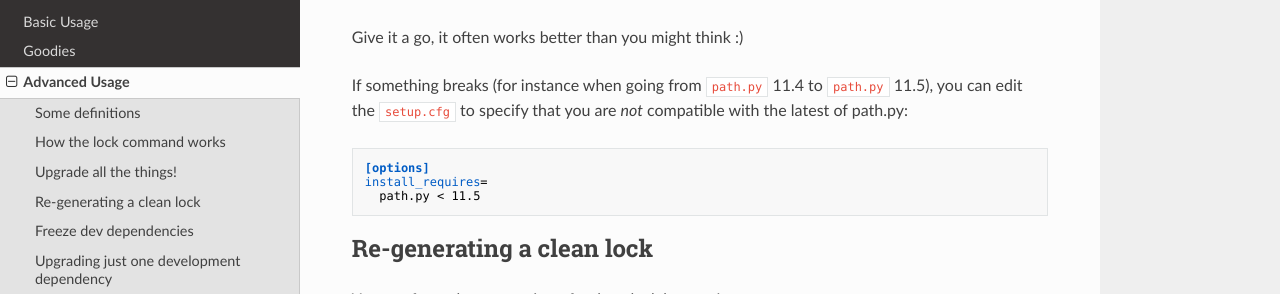
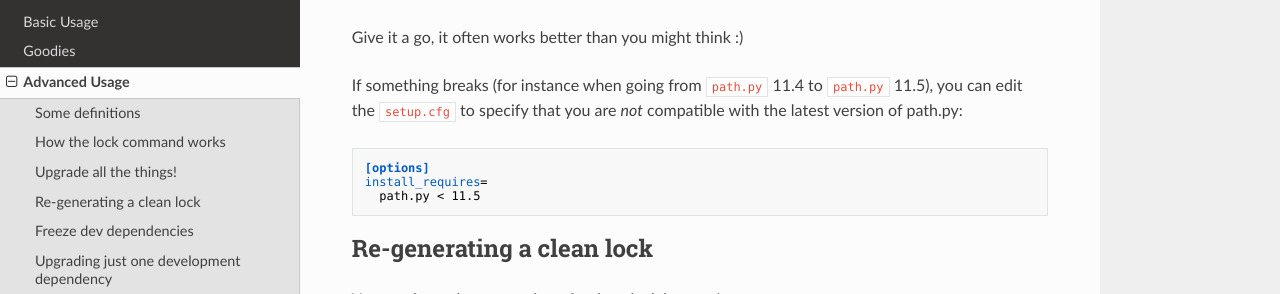
Before and after one commit to dmerejkowsky/dmenv, an MkDocs documentation site: the page built from docs/contents/advanced_usage.md, in a window 1280 px wide and 900 px high, scrolled down 1637 px. Shown: the part 157-451 px from the top of the window. Built offline with MkDocs 1.6.1, drawn with Linux system fonts in a browser that asks for light colours; nearby versions of some CDN libraries.

Commit message:
Fix some typos in the documentation

````diff
--- a/docs/contents/advanced_usage.md
+++ b/docs/contents/advanced_usage.md
@@ -90,7 +90,7 @@ Give it a go, it often works better than you might think :)
 
 If something breaks (for instance when going from `path.py` 11.4 to `path.py`
 11.5), you can edit the `setup.cfg` to specify that you are *not* compatible
-with the latest of path.py:
+with the latest version of path.py:
 
 ```ini
 [options]
````
Also changed, not shown: docs/contents/basic_usage.md (+1 -1 lines).
